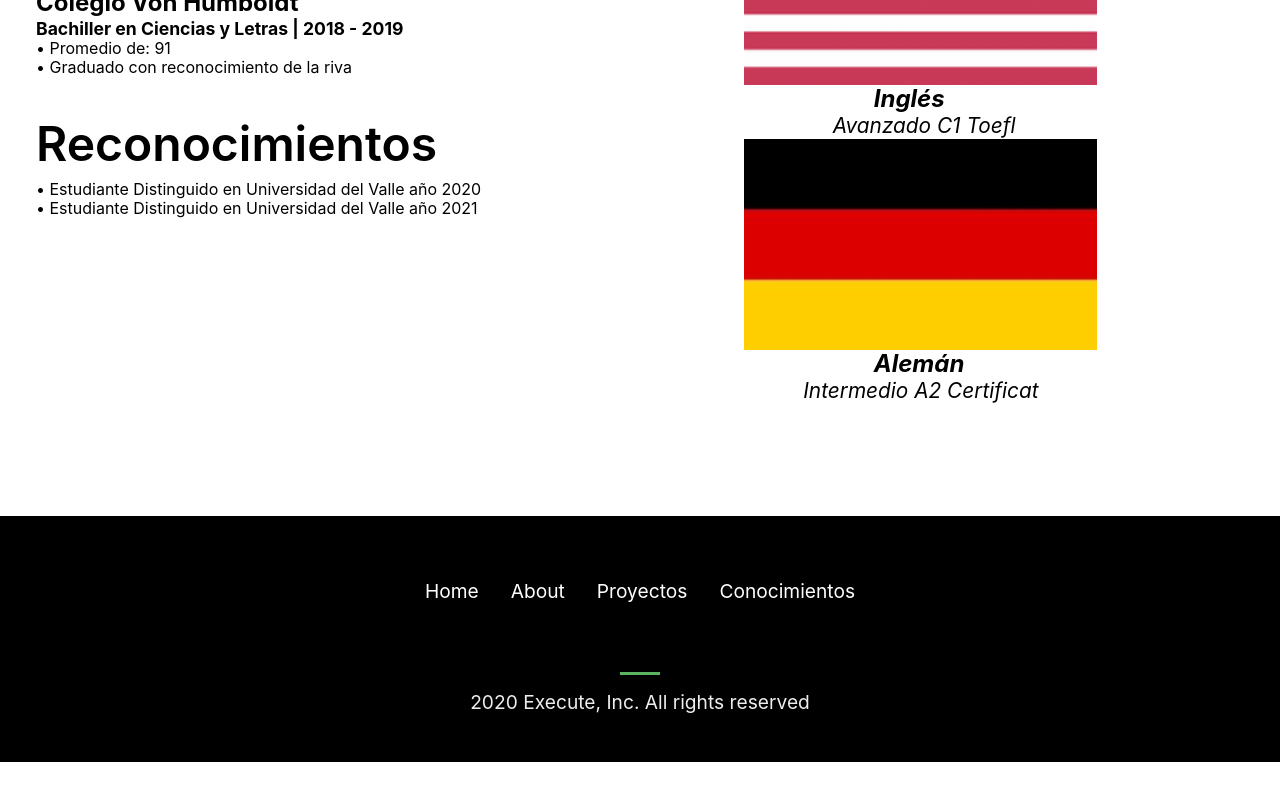
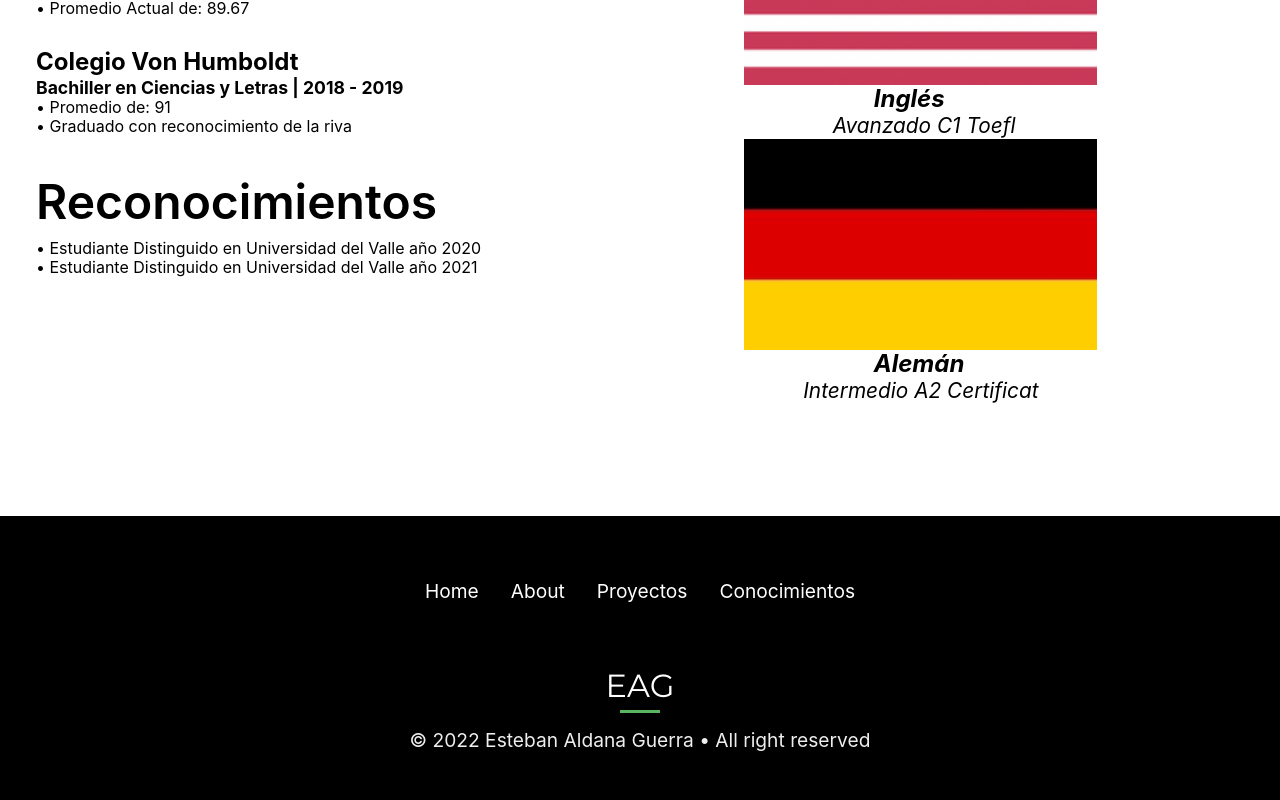
Before and after one commit to EstebanAG1005/Portafolio-EAG, a React app: page / in a window 1280 px wide. Shown: the part 3411-4211 px from the top of the page. Before the commit the page ends 4173 px from the top, so only its background shows below. Built offline with nearby package versions, Linux system fonts and the light colour scheme; the HTML template or start-up script is replaced by a standard one; a web font is replaced by a local one.

Commit message:
Cambios Casi finales

```diff
--- a/src/components/Conocimientos.css
+++ b/src/components/Conocimientos.css
@@ -50,6 +50,7 @@
     font-size: 3rem;
     font-weight: 600;
     margin: .5rem 0;
+    padding-top: 10%;
 }
 
 .p6 {
--- a/src/components/Footer.css
+++ b/src/components/Footer.css
@@ -37,3 +37,9 @@
 .line {
     margin-bottom: 1rem;
 }
+
+.EAG {
+    font-family: 'Montserrat', sans-serif;
+    font-size: xx-large;
+    color: white;
+}
--- a/src/components/Footer.js
+++ b/src/components/Footer.js
@@ -20,8 +20,9 @@ const Footer = () => {
                     </li>
                 </ul>
                 <div className='bottom'>
+                    <a className='EAG' href='/' >EAG</a>
                     <span className='line'></span>
-                    <p>2020 Execute, Inc. All rights reserved</p>
+                    <p>© 2022 Esteban Aldana Guerra • All right reserved</p>
                 </div>
             </div>
         </div>
```
